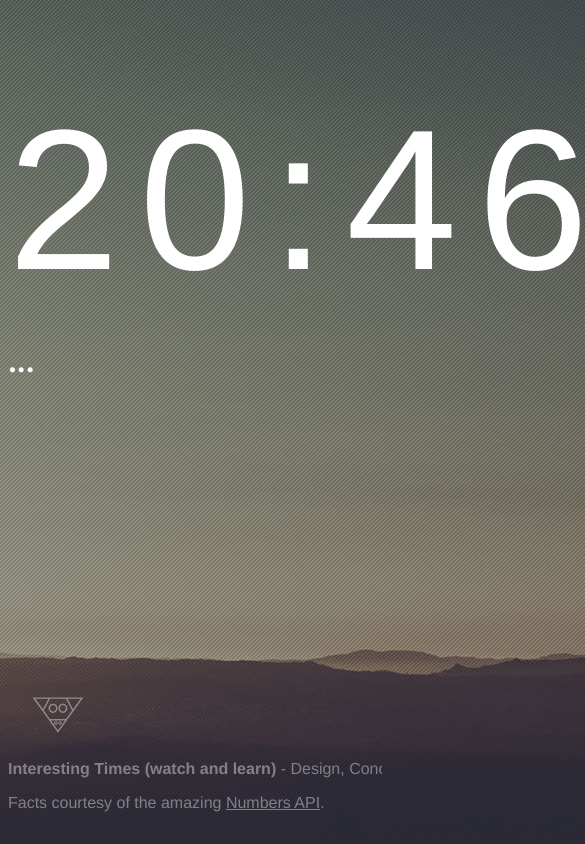
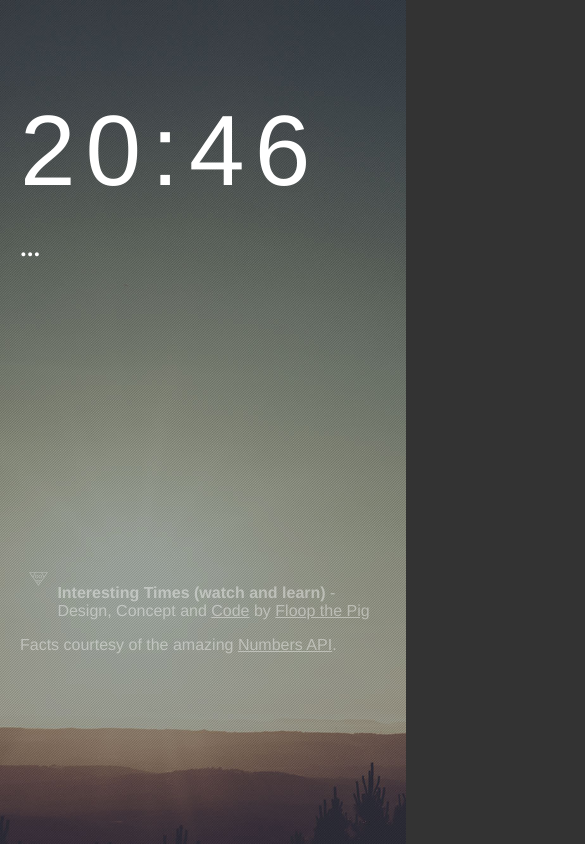
Before and after one commit to floopthepiguk/interesting_times, a website: page index.html in a window 390 px wide. Shown: the top 844 px of the page, 585 px wide, since content can reach past the window. Drawn offline with nearby package versions, Linux system fonts and the light colour scheme; no server answers; a web font is replaced by a local one.

Commit message:
grsgPlease enter the commit message for your changes. Lines starting

```diff
--- a/css/src/application.scss
+++ b/css/src/application.scss
@@ -1,8 +1,9 @@
 html {
 	background-color: #333;
 	color: #fff;
-	background: #3a433d url(/app/img/it-bg.jpg) center bottom no-repeat;
-	background-cover: cover;
+	background-image: url(/app/img/it-bg.jpg);
+	background-size: cover;
+	background-repeat: no-repeat;
 	height: 100%;
 	width: 100%;
 
@@ -11,7 +12,9 @@ html {
 .container {
 	max-width: 960px;
 	margin: 0 auto 48px auto;
-
+	padding: 0 12px;
+	height: 100%;
+	width: 100%;
 }
 .time {
   font-family: "Nixie One", "Helvetica", "Arial", sans-serif;
@@ -35,7 +38,7 @@ footer {
   opacity: .4;
   overflow: hidden;
   img {
-    width: 100px;
+    width: 10%;
     display: inline-block;
     float: left;
   }
@@ -44,8 +47,33 @@ footer {
 
   }
   p {
-  	width: 800px;
+  	width: 90%;
   	float: left;
   	margin-bottom: 0;
   }
 }
+
+@media screen and (max-width: 762px)  {
+	.time {
+		font-size: 130px;
+		line-height: 130px;
+	}
+	.fact {
+		font-size: 30px;
+  		line-height: 48px;
+	}
+}
+
+@media screen and (max-width: 480px)  {
+	.time {
+		font-size: 100px;
+		line-height: 100px;
+	}
+	.fact {
+		font-size: 26px;
+  		line-height: 42px;
+	}
+	.footer {
+		margin-top: 200px;
+	}
+}
```
Also changed, not shown: css/lib/application.css, 1 other file.
